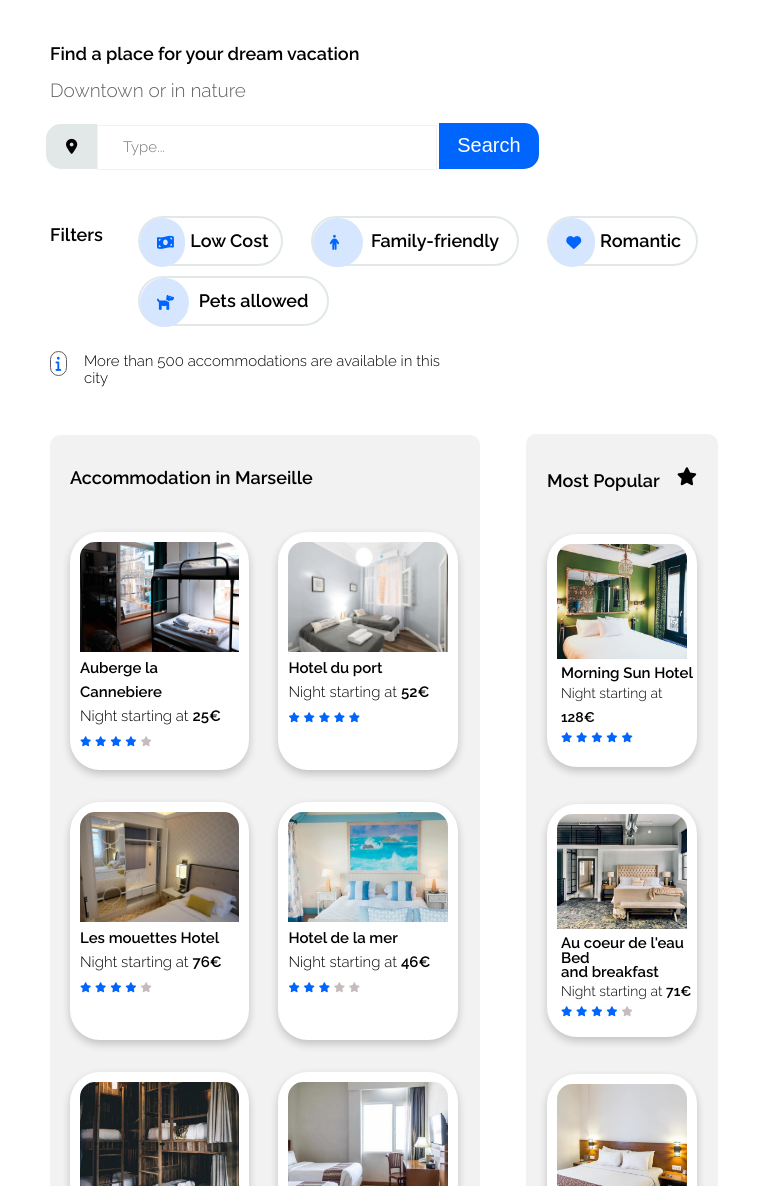
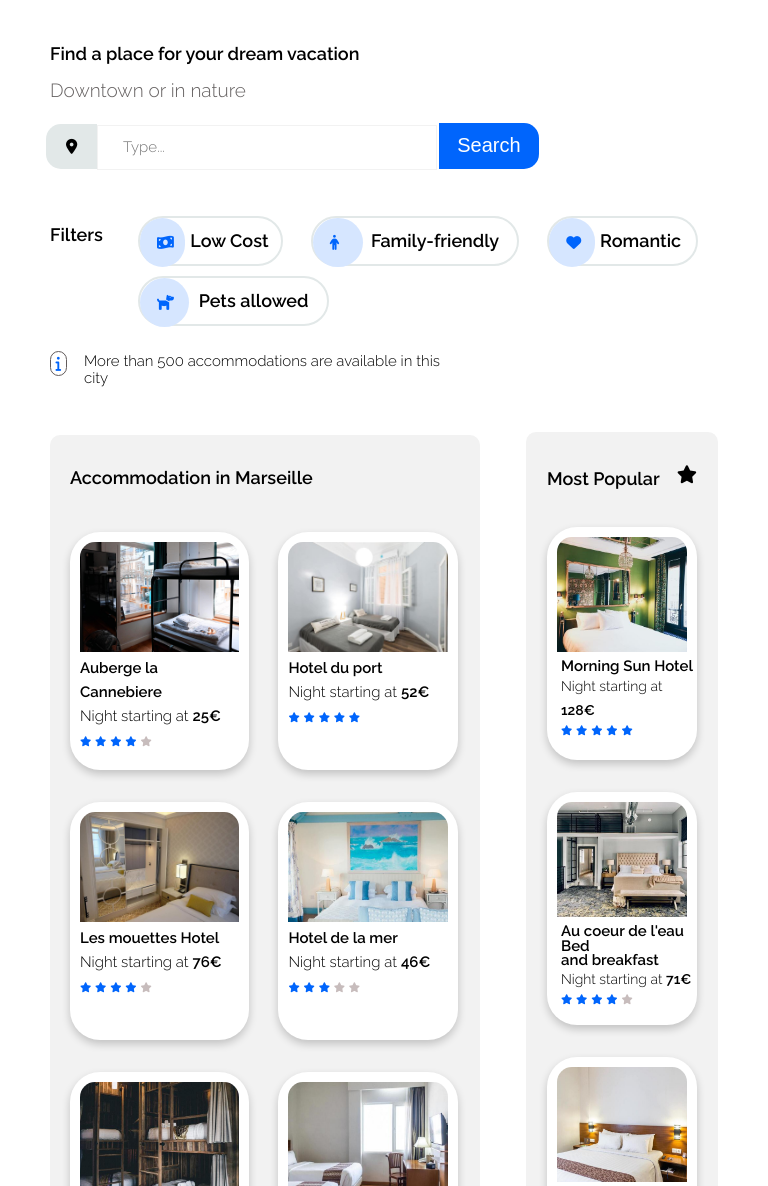
Before and after one commit to jessicafrescia/booki, a plain HTML site: page index.html in a window 768 px wide. Shown: the part 75-1261 px from the top of the page. Drawn offline with Linux system fonts and the light colour scheme.

Commit message:
100 percent done

```diff
--- a/css/style.css
+++ b/css/style.css
@@ -1058,12 +1058,12 @@ h1 {
   .accommodations {
     background: #F2F2F2;
     width: 56%;
-    height: 54%;
+    /* height: 54%; */
     border-radius: 10px;
-    margin-top: 25px;
+    /* margin-top: 25px;
     margin-left: 50px;
     margin-right: 50px;
-    padding-top: 1px;
+    padding-top: 1px; */
   }
 
 
@@ -1142,10 +1142,10 @@ h1 {
   .most {
     background: #F2F2F2;
     width: 25%;
-    height: 946px;
+    height: 949px;
     border-radius: 10px 10px 10px 10px;
-    float: right;
-    top: -160px;
+    /* float: right; */
+    top: -162px;
     position: relative;
   }
 
@@ -1154,9 +1154,9 @@ h1 {
     margin: 25px 21px;
     display: flex;
     flex-wrap: wrap;
-    height: 880px;
+    /* height: 880px; */
     flex-direction: column;
-    row-gap: 37px;
+    row-gap: 32px;
   }
 
   .flex-container-most .star {
@@ -1213,6 +1213,7 @@ h1 {
 
   .activities h1 {
     margin: 20px 10px;
+    padding-bottom: 70px;
   }
 
   .flex-container-act {
@@ -1227,7 +1228,7 @@ h1 {
   }
 
   .flex-item-act-info h2 {
-    margin: 10px;
+    /* margin: 10px; */
   }
 
   .cards2_3 {
```
